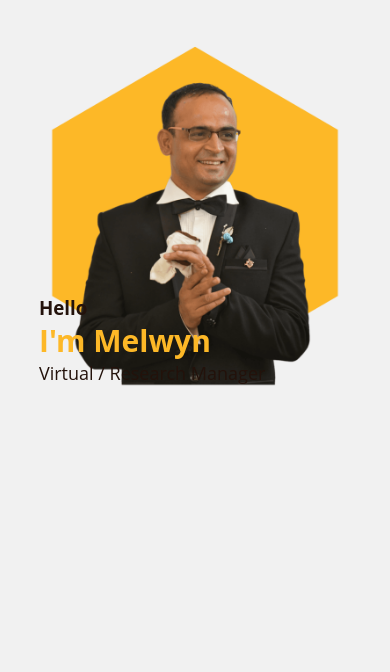
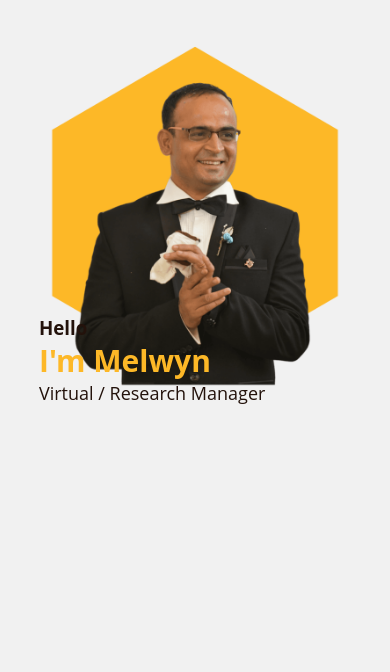
Before and after one commit to melwynnoronha01/melwynnoronha.github.io, a plain HTML site: page index.html in a window 390 px wide. Shown: the part 172-844 px from the top of the page. Drawn offline with Linux system fonts and the light colour scheme.

Commit message:
Update styles.css

```diff
--- a/styles.css
+++ b/styles.css
@@ -426,6 +426,11 @@ nav .fa-solid{
         font-size: 16px;
 
     }
+
+     .header-text h3{
+        padding-top: 20px;
+    }
+
     .header-text h1{
         font-size: 30px;
     }
```
